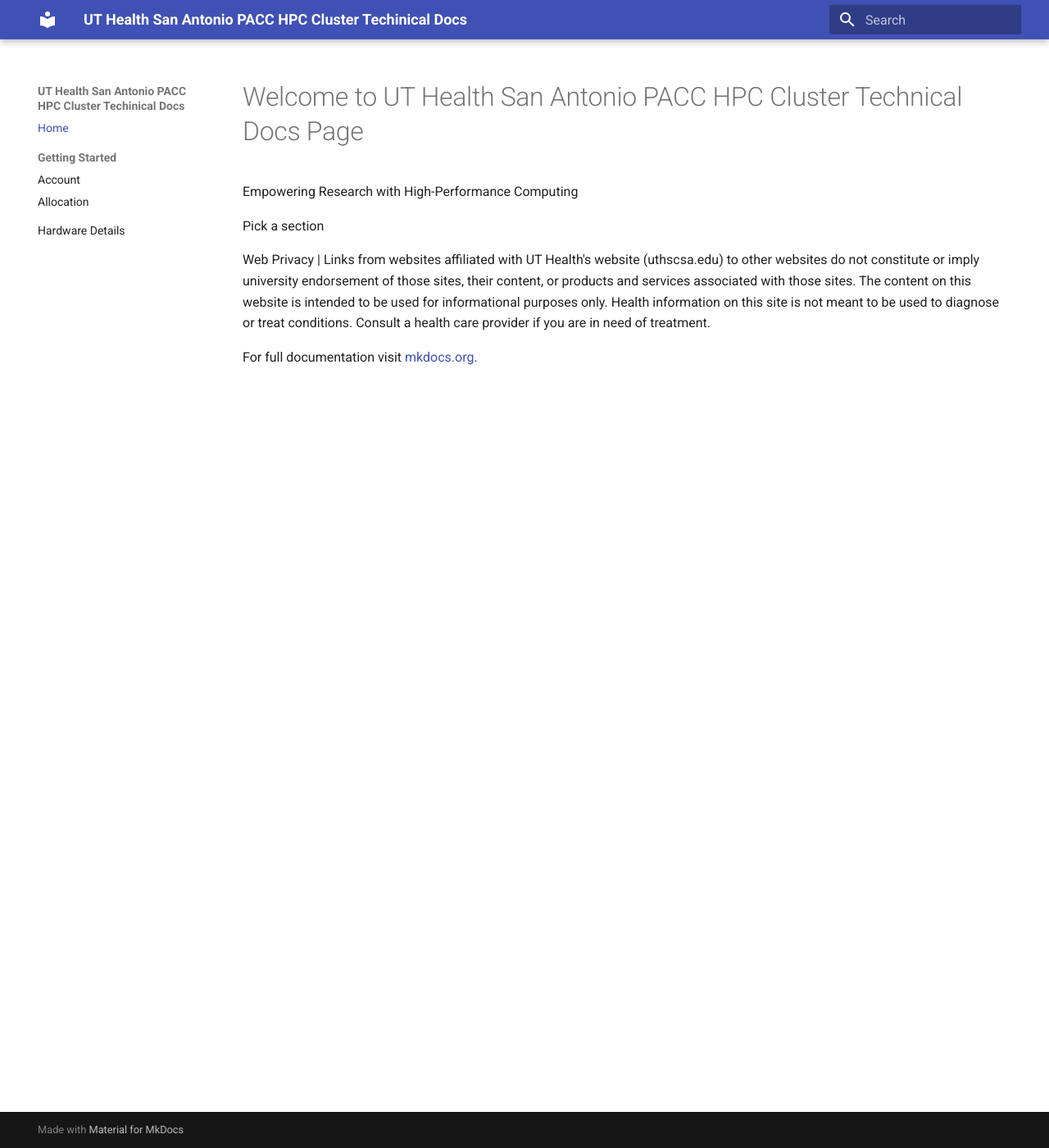
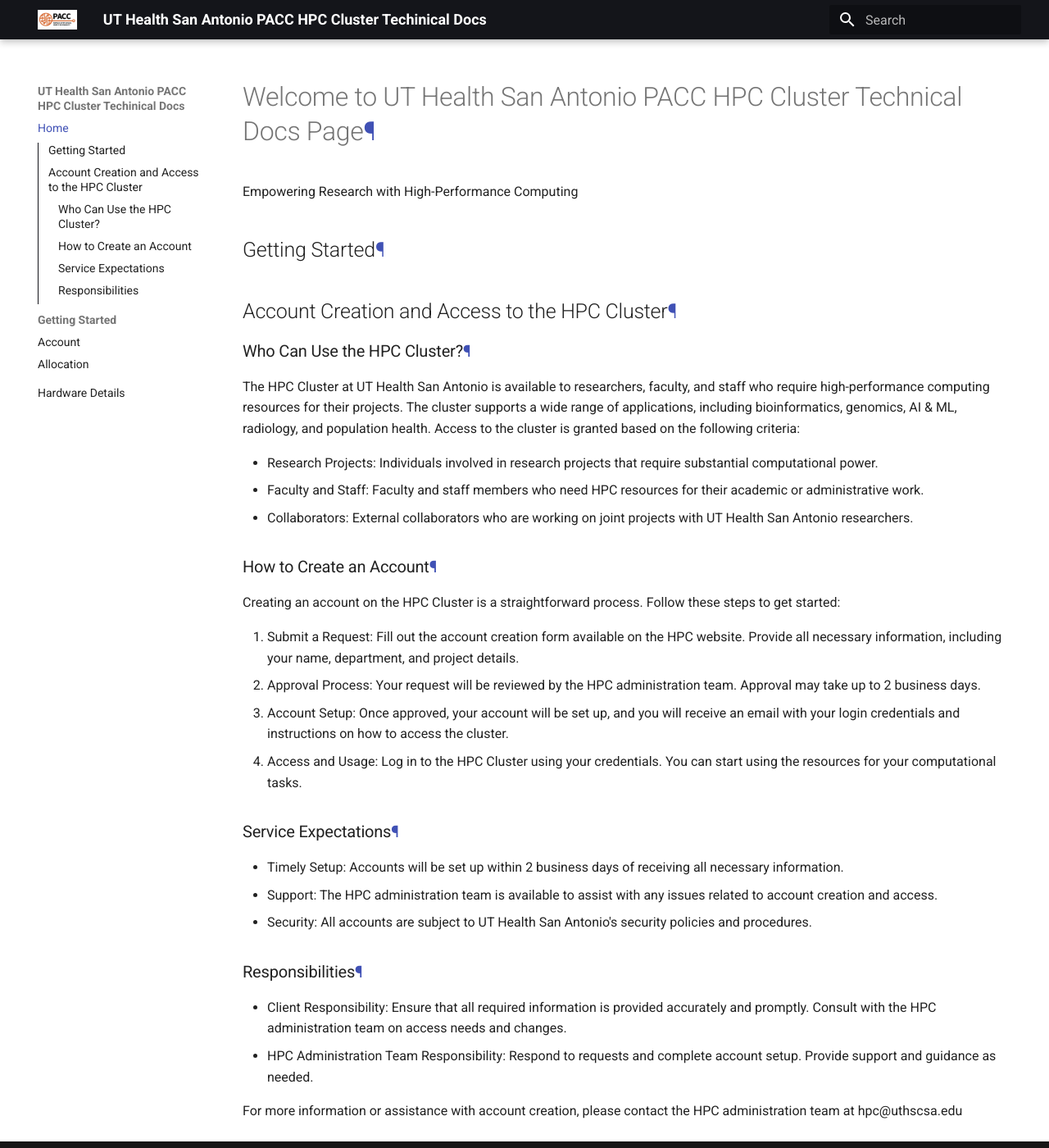
Before and after one commit to aprince-utcloud/Website, an MkDocs documentation site: the page built from docs/index.md, in a window 1280 px wide and 1400 px high. Shown: the whole window at 82% size. Built offline with MkDocs 1.6.1 and Material for MkDocs 9.7.7, drawn with Linux system fonts in a browser that asks for light colours; some of the changed text lies outside the part shown.

Commit message:
Updated site

```diff
--- a/docs/index.md
+++ b/docs/index.md
@@ -2,19 +2,32 @@
 Empowering Research with High-Performance Computing
 
 
+## Getting Started
 
+## Account Creation and Access to the HPC Cluster
 
-Pick a section
+### Who Can Use the HPC Cluster?
+The HPC Cluster at UT Health San Antonio is available to researchers, faculty, and staff who require high-performance computing resources for their projects. The cluster supports a wide range of applications, including bioinformatics, genomics, AI & ML, radiology, and population health. Access to the cluster is granted based on the following criteria:
 
+* Research Projects: Individuals involved in research projects that require substantial computational power.
+* Faculty and Staff: Faculty and staff members who need HPC resources for their academic or administrative work.
+* Collaborators: External collaborators who are working on joint projects with UT Health San Antonio researchers.
 
+### How to Create an Account
+Creating an account on the HPC Cluster is a straightforward process. Follow these steps to get started:
 
+1. Submit a Request: Fill out the account creation form available on the HPC website. Provide all necessary information, including your name, department, and project details.
+2. Approval Process: Your request will be reviewed by the HPC administration team. Approval may take up to 2 business days.
+3. Account Setup: Once approved, your account will be set up, and you will receive an email with your login credentials and instructions on how to access the cluster.
+4. Access and Usage: Log in to the HPC Cluster using your credentials. You can start using the resources for your computational tasks.
 
+### Service Expectations
+* Timely Setup: Accounts will be set up within 2 business days of receiving all necessary information.
+* Support: The HPC administration team is available to assist with any issues related to account creation and access.
+* Security: All accounts are subject to UT Health San Antonio's security policies and procedures.
 
+### Responsibilities
+* Client Responsibility: Ensure that all required information is provided accurately and promptly. Consult with the HPC administration team on access needs and changes.
+* HPC Administration Team Responsibility: Respond to requests and complete account setup. Provide support and guidance as needed.
 
-
-
-
-
-Web Privacy | Links from websites affiliated with UT Health's website (uthscsa.edu) to other websites do not constitute or imply university endorsement of those sites, their content, or products and services associated with those sites. The content on this website is intended to be used for informational purposes only. Health information on this site is not meant to be used to diagnose or treat conditions. Consult a health care provider if you are in need of treatment.
-
-For full documentation visit [mkdocs.org](https://www.mkdocs.org).
+For more information or assistance with account creation, please contact the HPC administration team at hpc@uthscsa.edu
--- a/docs/started/allocation.md
+++ b/docs/started/allocation.md
@@ -20,7 +13,7 @@ Archival storage rate: $27 per TB.
 
 
 
-PACC Subscribers
+#### PACC Subscribers
 
 Subscribers, on an annual or hotel basis, receive:
 
--- a/mkdocs.yml
+++ b/mkdocs.yml
@@ -2,13 +2,17 @@ site_name: UT Health San Antonio PACC HPC Cluster Techinical Docs
 site_url: https://mydomain.org/mysite
 theme:
   name: material
+  logo: /images/pacc1.png
+  palette:
+    primary: "black"
+    accent: "blue grey"
   features:
     - navigation.instant
     - navigation.instant.progress
     - navigation.instant.preview
     - navigation.tracking
     #- navigation.tabs
-    - navigation.tabs.sticky
+    #- navigation.tabs.sticky
     - navigation.sections
     - navigation.expand
     - navigation.index
@@ -17,6 +21,19 @@ theme:
     - search.suggest
     - search.highlight
     - search.share
+    #- navigation.footer
+
+markdown_extensions:
+  - attr_list
+  - md_in_html
+  - pymdownx.blocks.caption
+  - toc:
+      title: On This Page
+      permalink: true
+      permalink_class: toc-permalink
+      permalink_symbol: ¶
+      toc_depth: 3
+  - tables
 
 plugins:
   - search
@@ -27,3 +44,8 @@ nav:
     - Account: started/started.md
     - Allocation: started/allocation.md
   - Hardware Details: hardware.md
+
+copyright: UT Health San Antonio  Web Privacy | Links from websites affiliated with UT Health's website (uthscsa.edu) to other websites do not constitute or imply university endorsement of those sites, their content, or products and services associated with those sites. The content on this website is intended to be used for informational purposes only.
+
+extra:
+  generator: false
```
Also changed, not shown: other parts of docs/started/allocation.md (+1 -8 lines), docs/images/account.png (added), docs/images/pacc1.PNG (added).
